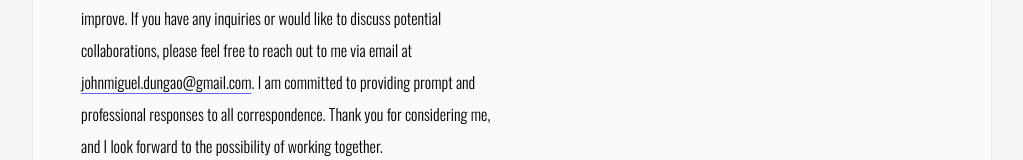
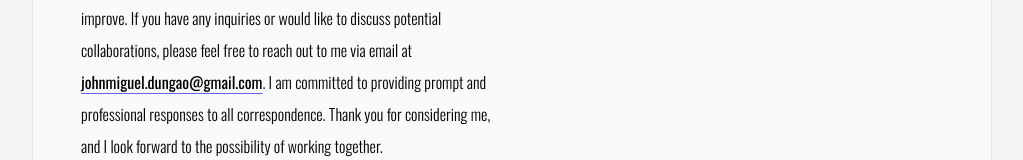
Before and after one commit to jdungao15/personal-website, a React (Vite) app: page /contact in a window 1280 px wide. Shown: the part 450-610 px from the top of the page, without its empty margins (128-1151 px from the left). Built offline with nearby package versions, Linux system fonts and the light colour scheme; the HTML template or start-up script is replaced by a standard one.

Commit message:
Update Contact component to add font-normal class to email link

```diff
--- a/src/pages/Contact.jsx
+++ b/src/pages/Contact.jsx
@@ -23,7 +23,7 @@ const Contact = () => {
                 would like to discuss potential collaborations, please feel free
                 to reach out to me via email at{" "}
                 <a
-                  className="underline decoration-1 decoration-indigo-500 underline-offset-4"
+                  className="underline decoration-1 decoration-indigo-500 underline-offset-4 font-normal"
                   href="mailto:johnmiguel.dungao@gmail.com"
                 >
                   johnmiguel.dungao@gmail.com
```
